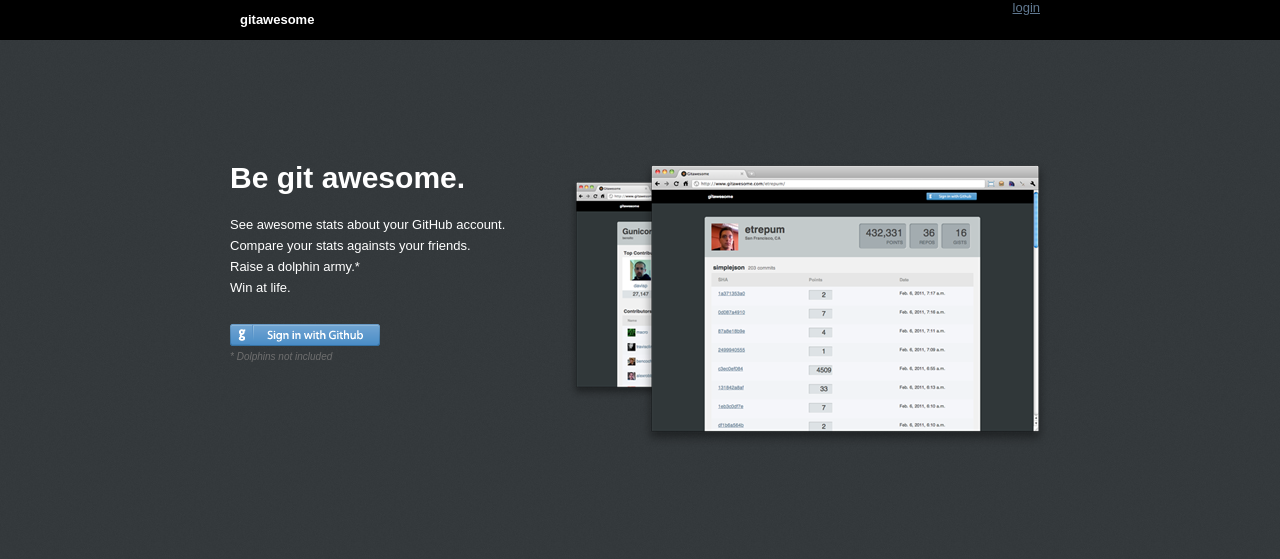
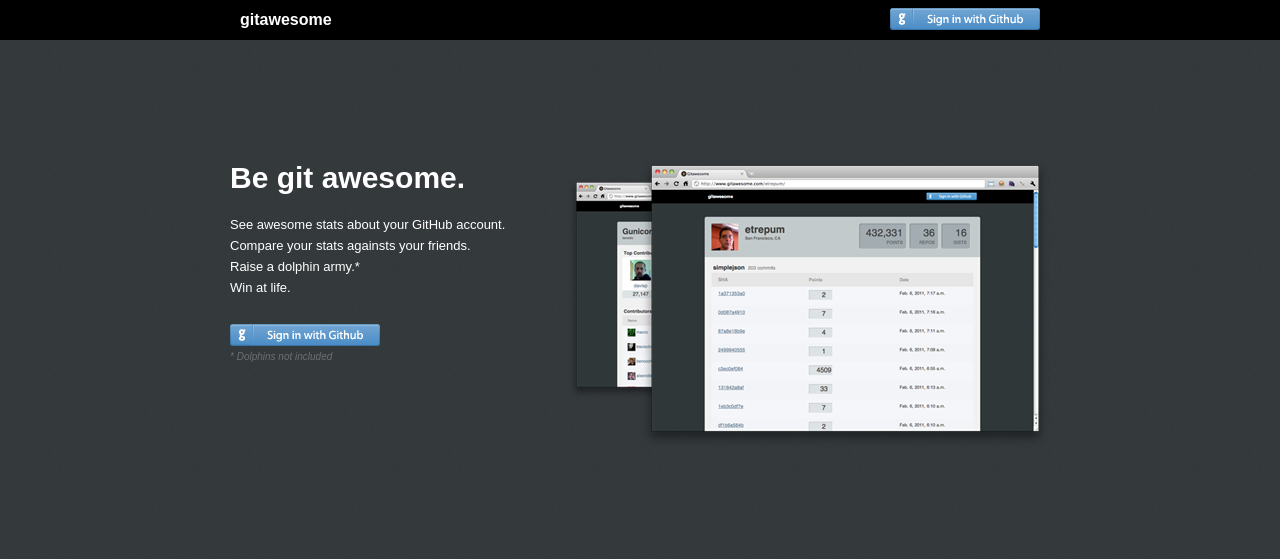
Before and after one commit to macro/dash11, a Django app: page / in a window 1280 px wide. Shown: the top 559 px of the page. Run offline with Django 3.2, Linux system fonts and the light colour scheme; parts of the project's set-up code (start-up, migrations or seed data) failed here and were passed over; some libraries are stand-ins or nearby versions.

Commit message:
fixed the header

```diff
--- a/dash_proj/gitawesome/static/css/style.css
+++ b/dash_proj/gitawesome/static/css/style.css
@@ -92,16 +92,9 @@ html, body {
 
 body { background: url('../img/bg_texture.jpg'); }
 
-#container {
-	min-height: 100%;
-	height: auto !important;
-	height: 100%;
-	margin: 0 auto -30px; /* the bottom margin is the negative value of the footer's height */
-}
+#container { min-height: 100%; height: auto !important; height: 100%; margin: 0 auto -30px; }
 
-#credits, .push {
-	height: 30px; /* .push must be the same height as .footer */
-}
+#credits, .push { height: 30px; }
 
 .wrapper { width: 820px; margin: 0 auto; }
 
@@ -138,8 +131,9 @@ table { border-radius: 4px; -moz-border-radius: 4px; -webkit-border-radius: 4px;
 #project header { border-radius: 6px 6px 0 0; -moz-border-radius: 6px 6px 0 0; -webkit-border-radius: 6px 6px 0 0; }
 
 #masthead { background-color: black; height: 40px; margin: 0 0 40px 0; }
-#masthead .wrapper {  margin: 0 auto; height: 40px;}
-#masthead h1 { float: left; width: 200px; line-height: 40px; margin: 0 10px; color: white; }
+#masthead .wrapper {  margin: 0 auto; height: 40px; }
+#masthead h1 { float: left; width: 200px; line-height: 40px; margin: 0 10px; font-size: 16px; }
+#masthead h1 a { color: white; text-decoration: none; }
 #masthead nav { float: right; margin: 0 10px 0 0;}
 
 .connect { background: url('../img/github_signin.png') 0px 0px no-repeat; width: 150px; height: 22px; display: block; margin: 8px 0 0 0;}
--- a/dash_proj/templates/base.html
+++ b/dash_proj/templates/base.html
@@ -29,7 +29,7 @@
 
         <header id="masthead">
             <div class="wrapper">
-                <h1 id="branding">gitawesome</h1>
+                <h1 id="branding"><a href="/">gitawesome</a></h1>
 
                 <nav>
                     <ul>
@@ -37,7 +37,7 @@
                             <li><a href="{% url gitawesome_home %}">{{ request.user.username }}</a> |</li>
                             <li><a href="{% url github_logout %}">logout</a></li>
                         {% else %}
-                            <li><a href="{% url github_login %}">login</a></li>
+                            <li><a href="{% url github_login %}" class="connect"><span>login</span></a></li>
                         {% endif %}
                     </ul>
                 </nav>
```
